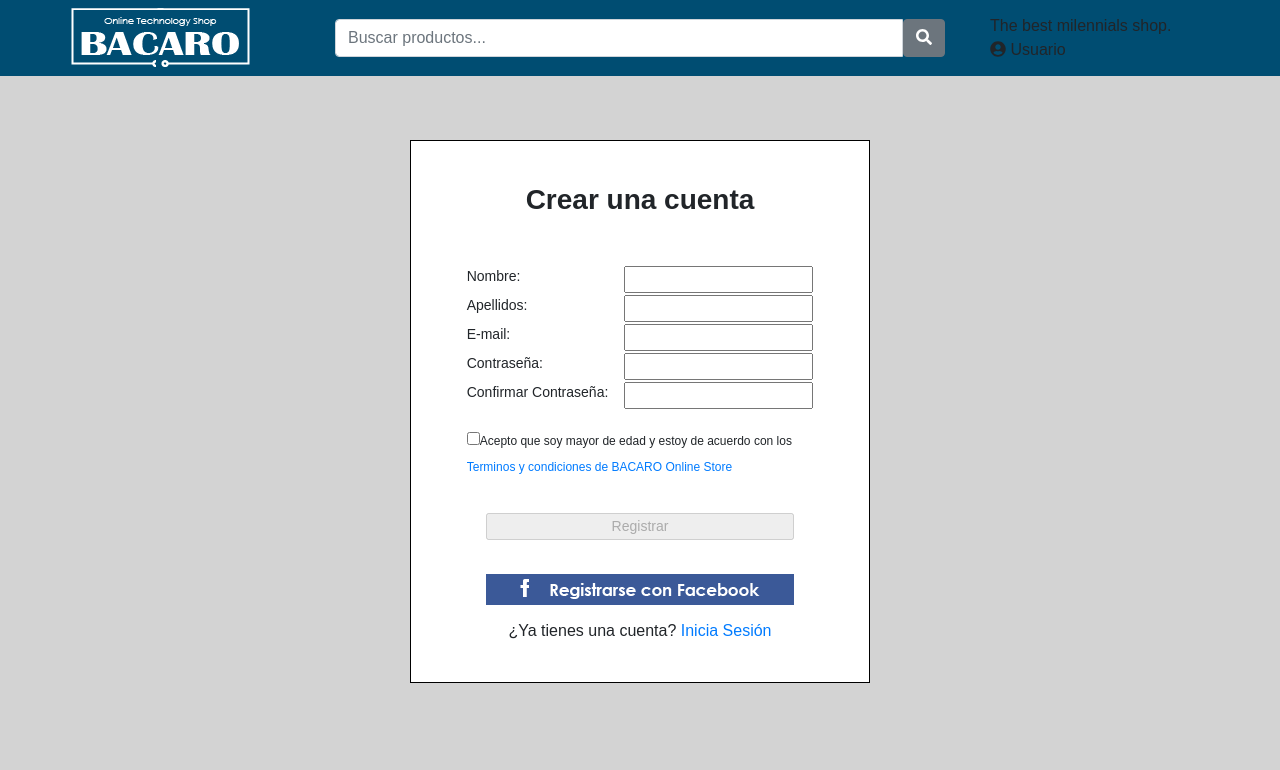
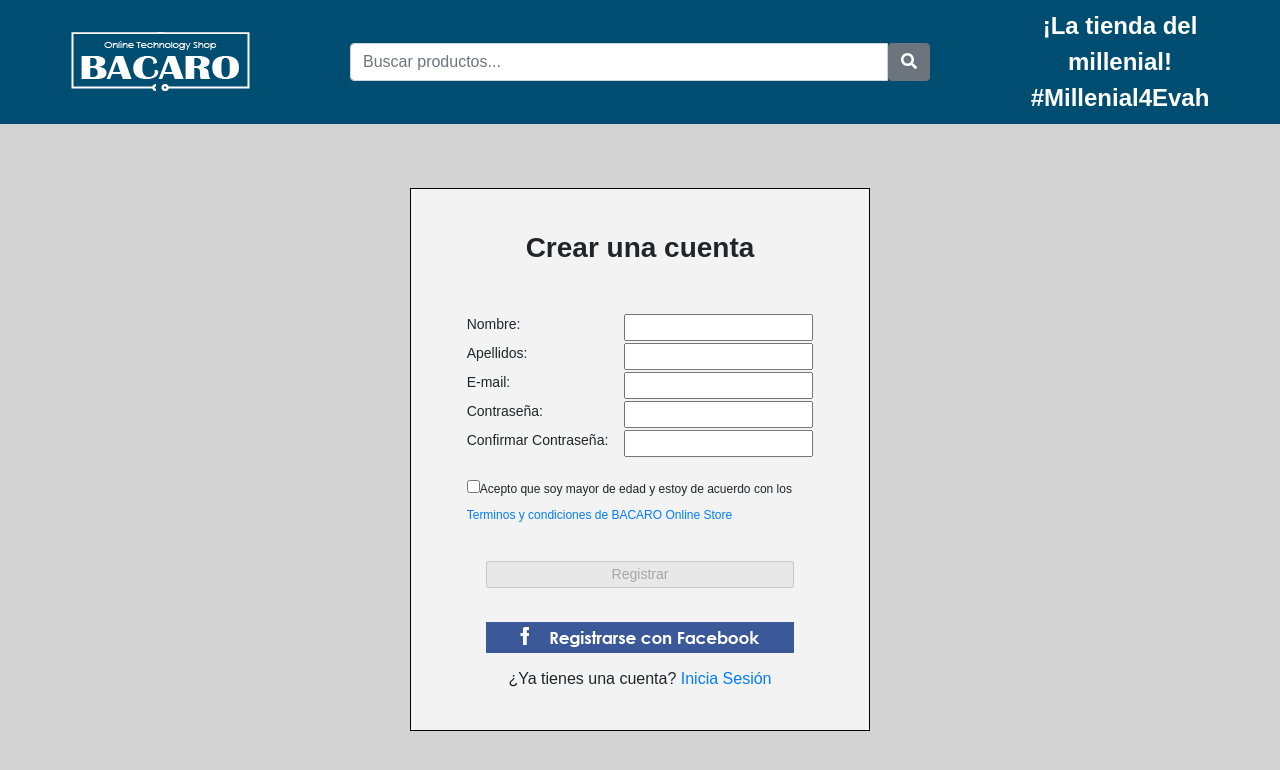
Before and after one commit to DanielBaas/CarritoWebApp, a PHP site: page /registro.html in a window 1280 px wide. Shown: the top 770 px of the page. Run offline with PHP 8.4, Linux system fonts and the light colour scheme; some libraries are stand-ins or nearby versions.

Commit message:
Encabezado Actualizado, Tarjeta Añadidas a la carpeta img

```diff
--- a/css/registro.css
+++ b/css/registro.css
@@ -18,7 +18,11 @@ body {
     padding-top: 8px;
     padding-bottom: 8px;
 }
-
+#frase-informativa {
+    font-weight: bold;
+    font-size: 24px;
+	color: white;
+}
 .register-form{
     height: auto;
 	margin-top: 5%;
@@ -28,7 +32,7 @@ body {
 	padding-bottom: 2%;
 	padding-left: 1%;
 	padding-right:  1%;
-	background-color: white;
+	background-color: #f3f3f3;
 	text-align: center;
 	font-size: 14px;
 	border-width: thin;
--- a/registro.html
+++ b/registro.html
@@ -26,6 +26,7 @@
             </div>
 
             <div class="col-6" align="center">
+                <div class="col">
                     <div class="input-group">
                         <input id="busqueda" type="text" class="form-control" placeholder="Buscar productos...">
                         <span class="input-group-btn">
@@ -35,17 +36,14 @@
                         </span>
                     </div>
                 </div>
+            </div>
 
             <div class="col-3">
                 <div class="row">
-                    <div class="col">The best milennials shop.</div>
-                    <div class="w-100"></div>
-                    <div class="col">
-                        <i class="fas fa-user-circle"></i> Usuario
+                    <div id="frase-informativa" class="col" align="center">¡La tienda del millenial! #Millenial4Evah</div>
                 </div>
             </div>
-            </div>
-        </div>
+        </div> <!-- encabezado -->
 
 		<div class="register-form">
 			<p>
@@ -84,6 +82,7 @@
 				</h6>
 			</p>
 		</div>
+		</br>
 
     </div> <!-- container -->
 </body>
```
Also changed, not shown: img/tarjetaCamaras.png (added), img/tarjetaTablets.png (added). Lines whose indentation alone changed are shown as unchanged.
